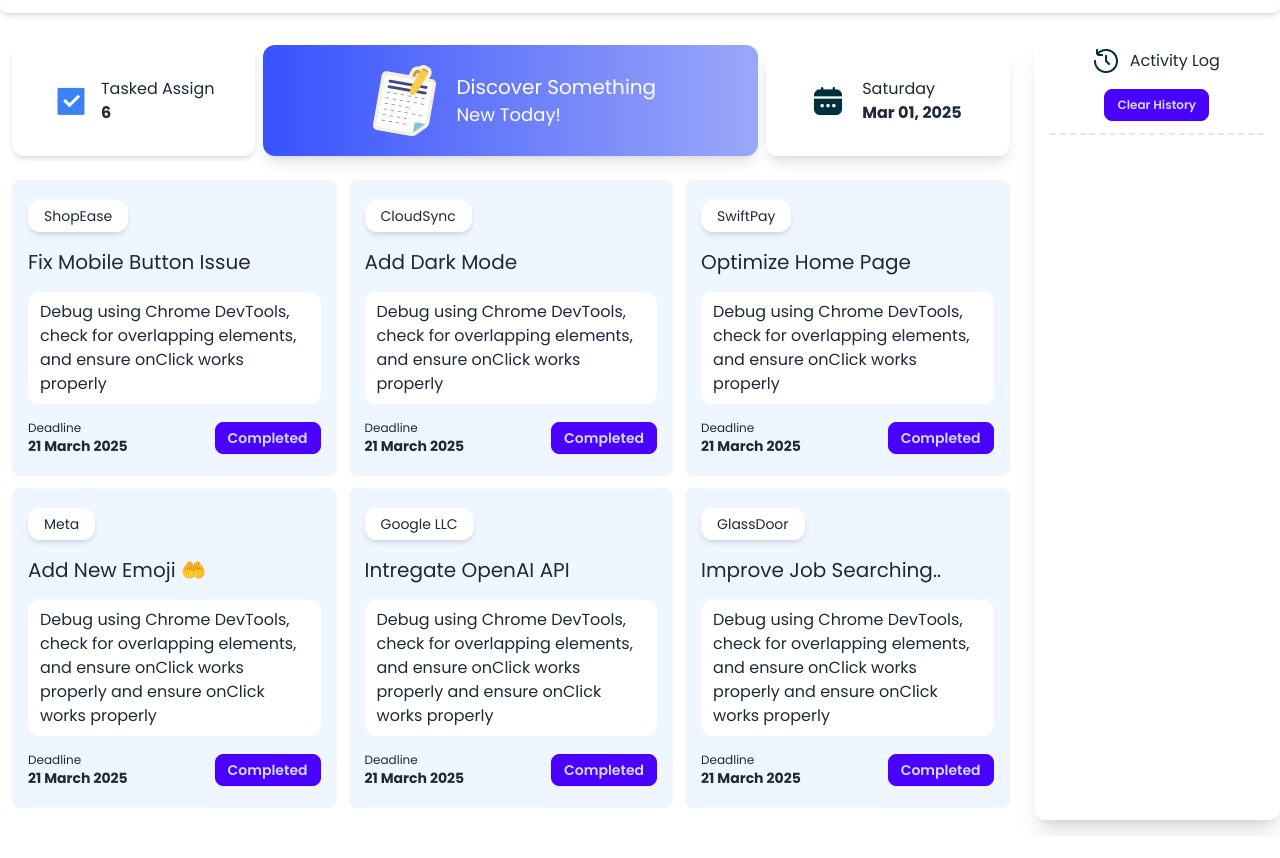
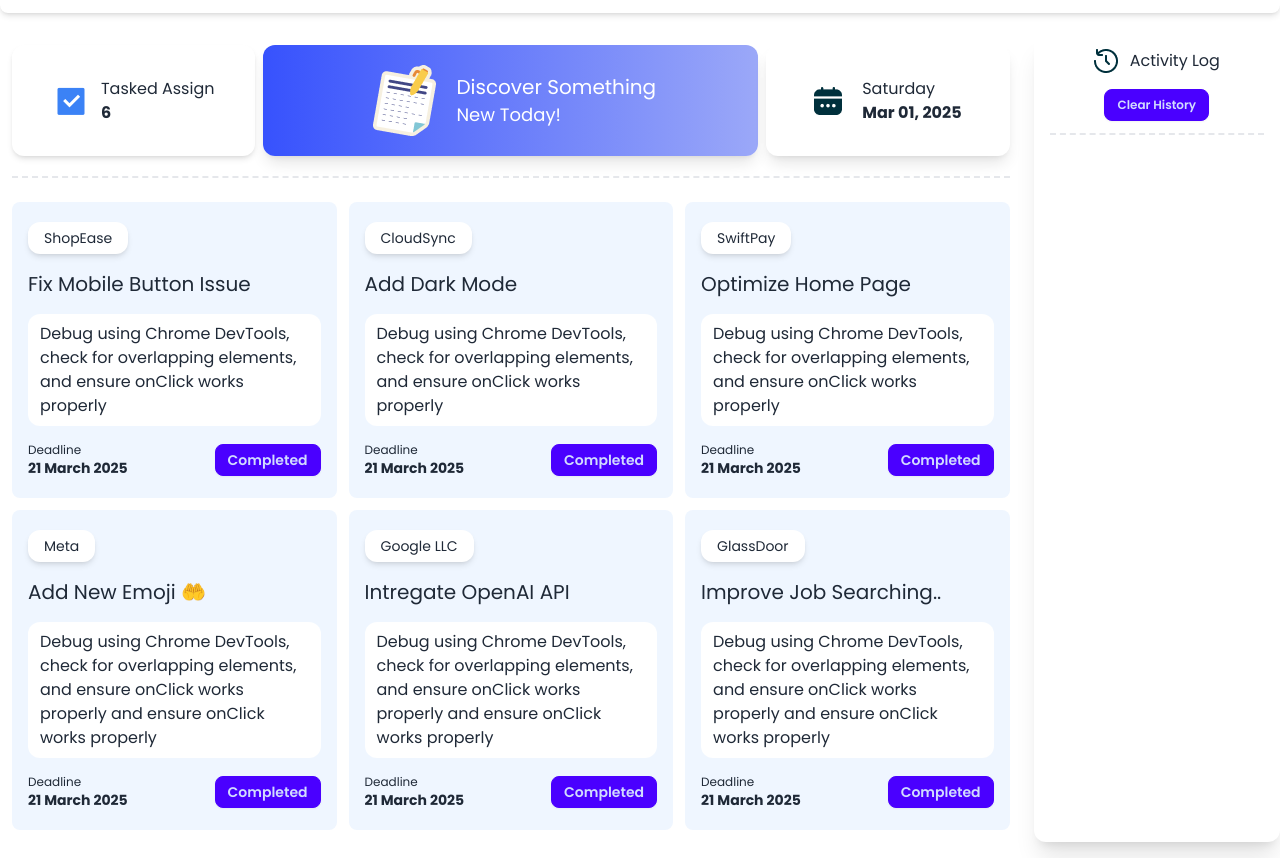
Before and after one commit to knaeeim/Assignment-5-DevBoard-, a plain HTML site: page index.html in a window 1280 px wide. Shown: the part 79-937 px from the top of the page. Before the commit the page ends 915 px from the top, so only its background shows below. Drawn offline with nearby package versions, Linux system fonts and the light colour scheme.

Commit message:
Fixed few design changes

```diff
--- a/index.html
+++ b/index.html
@@ -51,7 +51,7 @@
             <div class="grid grid-cols-10 gap-3">
                 <div class="col-span-8 gap-4 bg-white p-3 rounded-xl">
                     <!-- left side er div -->
-                    <div class="grid grid-cols-4 gap-2 ">
+                    <div class="grid grid-cols-4 gap-2 border-b-2 border-dashed pb-5">
                         <div class="flex items-center gap-3 shadow-md px-3 py-4 justify-center rounded-xl bg-white">
                             <div>
                                 <i class="ri-checkbox-fill text-4xl text-blue-500"></i>
```
